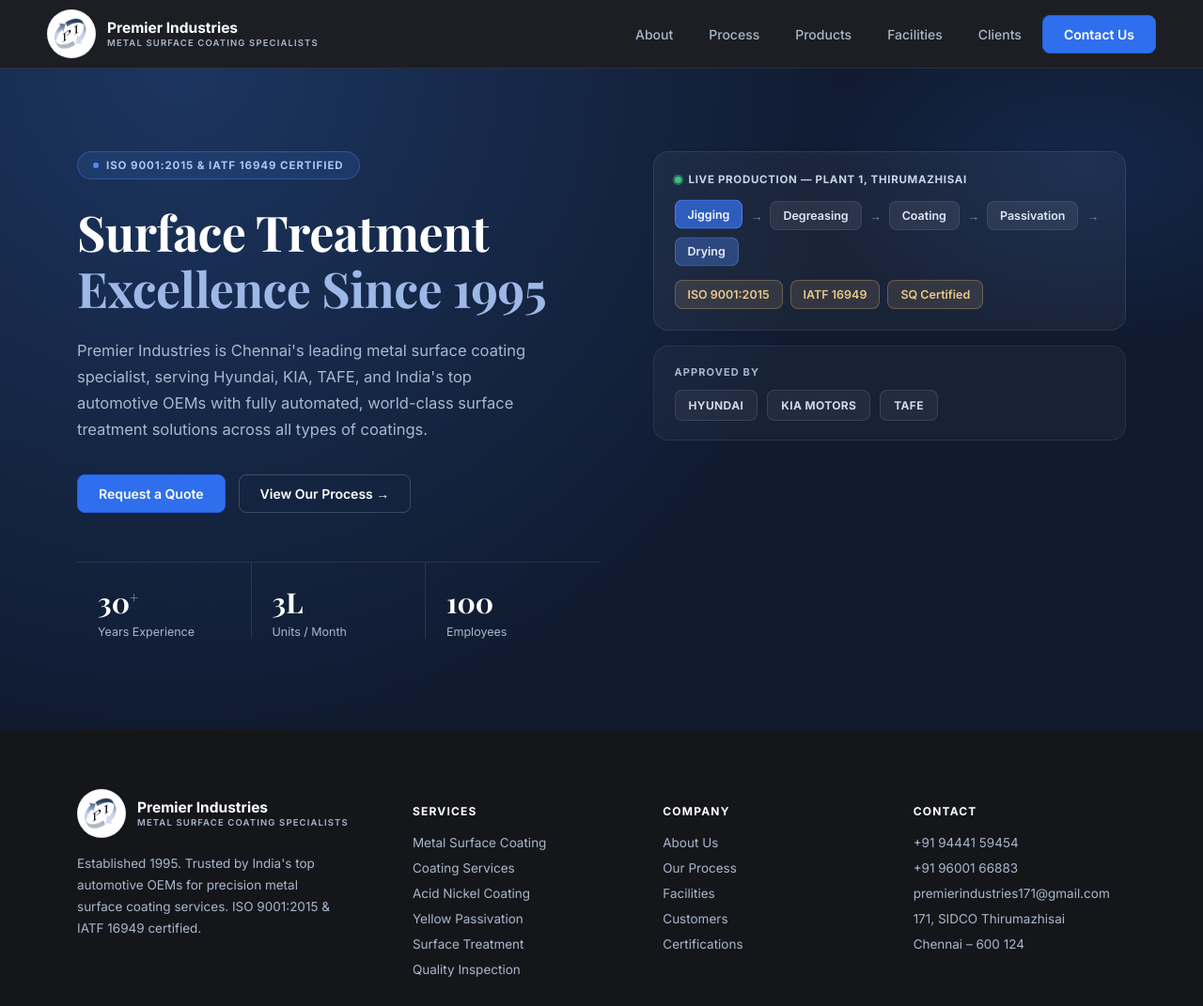
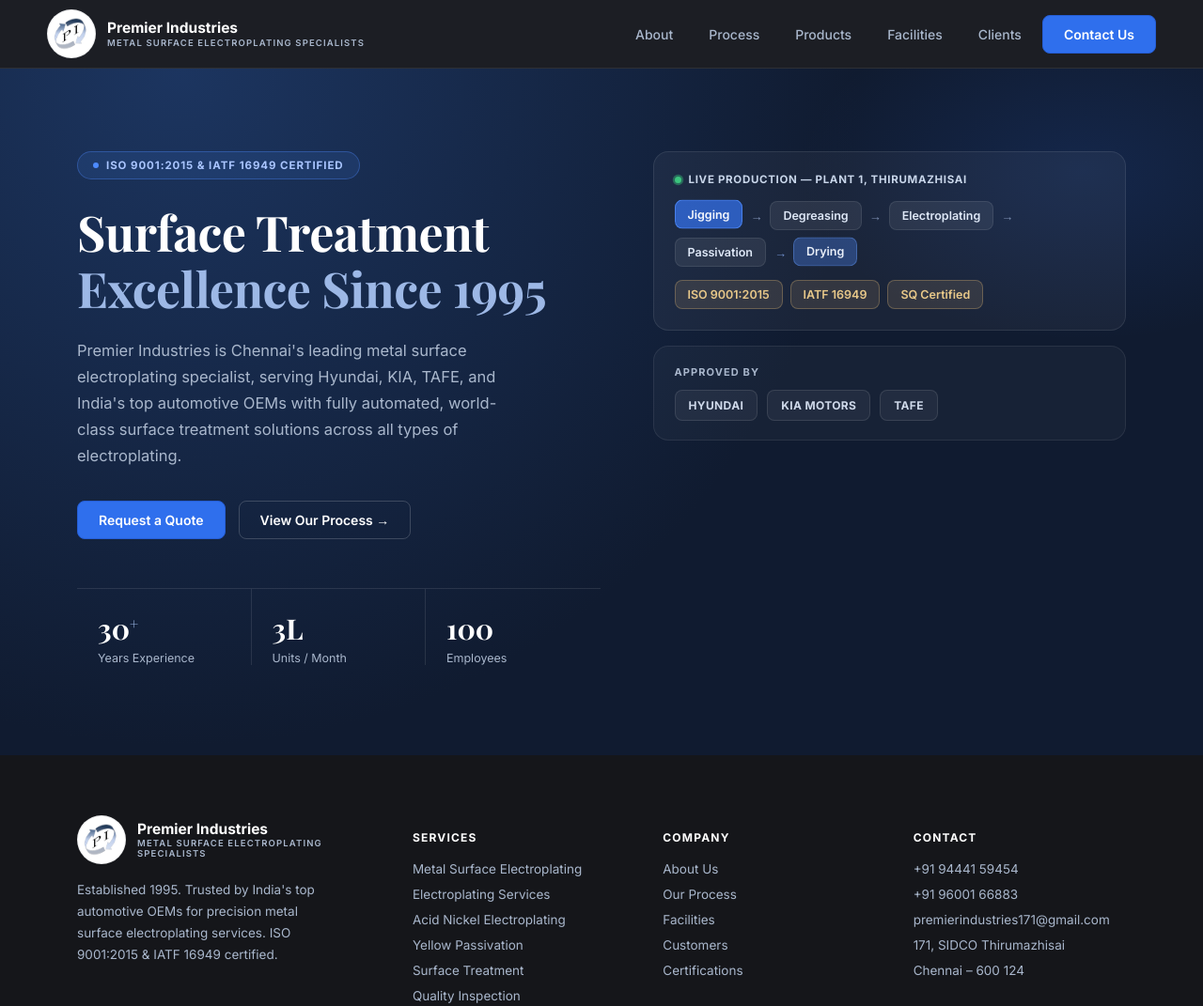
Before and after one commit to kushwanth2006/premier-industries, a plain HTML site: page Premier-Industries-Website/index.html in a window 1280 px wide. Shown: the top 1071 px of the page at 94% size. Drawn offline with nearby package versions, Linux system fonts and the light colour scheme.

Commit message:
Update index.html

```diff
--- a/Premier-Industries-Website/index.html
+++ b/Premier-Industries-Website/index.html
@@ -3,7 +3,7 @@
 <head>
 <meta charset="UTF-8">
 <meta name="viewport" content="width=device-width, initial-scale=1.0">
-<title>Premier Industries | Metal Surface Coating Specialists</title>
+<title>Premier Industries | Metal Surface Electroplating Specialists</title>
 <link rel="preconnect" href="https://fonts.googleapis.com">
 <link href="https://fonts.googleapis.com/css2?family=Playfair+Display:wght@500;600;700;800&family=Inter:wght@400;500;600;700&display=swap" rel="stylesheet">
 <link rel="stylesheet" href="style.css">
@@ -18,7 +18,7 @@
       <div class="logo-box"><img class="brand-logo" src="galary/logo.png" alt="Premier Industries logo"></div>
       <div class="brand-text">
         <div class="name">Premier Industries</div>
-        <div class="tag">METAL SURFACE COATING SPECIALISTS</div>
+        <div class="tag">METAL SURFACE ELECTROPLATING SPECIALISTS</div>
       </div>
     </div>
     <nav class="links" id="nav-links">
@@ -42,7 +42,7 @@
     <div>
       <div class="badge-pill hero-in hero-in-1">ISO 9001:2015 &amp; IATF 16949 Certified</div>
       <h1 class="hero-in hero-in-2">Surface Treatment <span class="accent">Excellence Since 1995</span></h1>
-      <p class="lead hero-in hero-in-3">Premier Industries is Chennai's leading metal surface coating specialist, serving Hyundai, KIA, TAFE, and India's top automotive OEMs with fully automated, world-class surface treatment solutions across all types of coatings.</p>
+      <p class="lead hero-in hero-in-3">Premier Industries is Chennai's leading metal surface electroplating specialist, serving Hyundai, KIA, TAFE, and India's top automotive OEMs with fully automated, world-class surface treatment solutions across all types of electroplating.</p>
       <div class="hero-ctas hero-in hero-in-4">
         <a href="#" class="btn btn-primary" onclick="showView('view-contact'); return false;">Request a Quote</a>
         <a href="#" class="btn btn-ghost-dark" onclick="showView('view-process'); return false;">View Our Process →</a>
@@ -60,7 +60,7 @@
         <div class="flow-row" id="hero-flow" onclick="showView('view-process')" style="cursor:pointer;" title="View our full process">
           <span class="chip">Jigging</span><span class="flow-arrow">→</span>
           <span class="chip">Degreasing</span><span class="flow-arrow">→</span>
-          <span class="chip">Coating</span><span class="flow-arrow">→</span>
+          <span class="chip">Electroplating</span><span class="flow-arrow">→</span>
           <span class="chip">Passivation</span><span class="flow-arrow">→</span>
           <span class="chip">Drying</span>
         </div>
@@ -97,27 +97,27 @@
     <div class="about-copy animate left">
       <div class="eyebrow">Our Story</div>
       <h2>Built on precision.<br>Grown on trust.</h2>
-      <p>Founded in 1995 as a small-scale partnership with metal coating lines, Premier Industries has evolved into a premier surface treatment company offering all types of metal surface coatings and serving the country's largest automotive OEMs. We upgraded to a fully automated coating line in October 2020.</p>
+      <p>Founded in 1995 as a small-scale partnership with metal electroplating lines, Premier Industries has evolved into a premier surface treatment company offering all types of metal surface electroplating and serving the country's largest automotive OEMs. We upgraded to a fully automated electroplating line in October 2020.</p>
       <ul class="timeline">
         <li class="tl-reveal">
           <div class="tl-year">95</div>
           <div class="tl-body">
             <div class="tl-date">1995</div>
-            <div class="tl-text">Established as a partnership unit with metal coating lines at Thirumazhisai SIDCO.</div>
+            <div class="tl-text">Established as a partnership unit with metal electroplating lines at Thirumazhisai SIDCO.</div>
           </div>
         </li>
         <li class="tl-reveal">
           <div class="tl-year">98</div>
           <div class="tl-body">
             <div class="tl-date">August 1998</div>
-            <div class="tl-text">Became sole supplier to Mando Automotive India Pvt. Ltd. for Caliper and Carrier coating — a relationship that continues to this day.</div>
+            <div class="tl-text">Became sole supplier to Mando Automotive India Pvt. Ltd. for Caliper and Carrier electroplating — a relationship that continues to this day.</div>
           </div>
         </li>
         <li class="tl-reveal">
           <div class="tl-year">20</div>
           <div class="tl-body">
             <div class="tl-date">October 2020</div>
-            <div class="tl-text">Upgraded to a fully automated coating line supported by Grauer &amp; Weil (India) Ltd., achieving zero breakdown performance.</div>
+            <div class="tl-text">Upgraded to a fully automated electroplating line supported by Grauer &amp; Weil (India) Ltd., achieving zero breakdown performance.</div>
           </div>
         </li>
       </ul>
@@ -137,7 +137,7 @@
       <div class="feature-card stagger">
         <div class="feature-icon">◔</div>
         <h3>25-Min Cycle</h3>
-        <p>Industry-leading 25-minute coating process time per 10,000-litre tank cycle.</p>
+        <p>Industry-leading 25-minute electroplating process time per 10,000-litre tank cycle.</p>
       </div>
       <div class="feature-card stagger">
         <div class="feature-icon">◎</div>
@@ -156,7 +156,7 @@
   <div class="container">
     <div class="process-head animate right">
       <div class="eyebrow on-dark">How We Work</div>
-      <h2>Coating Process Flow</h2>
+      <h2>Electroplating Process Flow</h2>
       <p>Our fully automated, 14-stage process ensures consistent plating quality across every batch with strict chemical monitoring and lab testing at each stage.</p>
     </div>
     <div class="process-grid">
@@ -164,7 +164,7 @@
       <div class="process-step stagger"><div class="pnum">02</div><h3>Soak Degreasing</h3><p>Oil and grease removal</p></div>
       <div class="process-step stagger"><div class="pnum">03</div><h3>Anodic Cleaning</h3><p>Electrochemical surface prep</p></div>
       <div class="process-step stagger"><div class="pnum">04</div><h3>Acid Pickling</h3><p>Oxide and scale removal</p></div>
-      <div class="process-step stagger"><div class="pnum">05</div><h3>Coating</h3><p>10,000L coating bath — 25 mins</p></div>
+      <div class="process-step stagger"><div class="pnum">05</div><h3>Electroplating</h3><p>10,000L electroplating bath — 25 mins</p></div>
       <div class="process-step stagger"><div class="pnum">06</div><h3>Bright Dipping</h3><p>Surface lustre enhancement</p></div>
       <div class="process-step stagger"><div class="pnum">07</div><h3>Yellow Passivation</h3><p>Corrosion resistance coating</p></div>
       <div class="process-step stagger"><div class="pnum">08</div><h3>Sealant &amp; Drying</h3><p>Hot-air oven finishing</p></div>
@@ -185,14 +185,14 @@
     <div class="products-head ">
       <div class="eyebrow">What We Plate</div>
       <h2>Automotive Components</h2>
-      <p>We specialize in all types of metal surface coatings for precision automotive components, serving brake system and chassis parts for India's leading OEM suppliers.</p>
+      <p>We specialize in all types of metal surface electroplating for precision automotive components, serving brake system and chassis parts for India's leading OEM suppliers.</p>
     </div>
     <div class="product-grid">
       <div class="product-card stagger">
         <div class="product-thumb"><img src="galary/caliper.jpeg" alt="Brake Caliper"></div>
         <div class="product-body">
           <h3>Brake Caliper</h3>
-          <p>High-precision caliper coating for hydraulic disc brake systems. Capacity: 3 Lakhs/month.</p>
+          <p>High-precision caliper electroplating for hydraulic disc brake systems. Capacity: 3 Lakhs/month.</p>
           <span class="tag-pill">3L units / month</span>
         </div>
       </div>
@@ -200,7 +200,7 @@
         <div class="product-thumb"><img src="galary/carrier.jpeg" alt="Brake Carrier"></div>
         <div class="product-body">
           <h3>Brake Carrier</h3>
-          <p>Structural carrier bracket coating for disc brake assembly mounting.</p>
+          <p>Structural carrier bracket electroplating for disc brake assembly mounting.</p>
           <span class="tag-pill">3L units / month</span>
         </div>
       </div>
@@ -208,7 +208,7 @@
         <div class="product-thumb"><img src="galary/wheel_wrench.jpeg" alt="Wheel Wrench"></div>
         <div class="product-body">
           <h3>Wheel Wrench</h3>
-          <p>Chrome-finish alternative coating for wheel change tools.</p>
+          <p>Chrome-finish alternative electroplating for wheel change tools.</p>
           <span class="tag-pill">Custom volumes</span>
         </div>
       </div>
@@ -224,7 +224,7 @@
         <div class="product-thumb"><img src="galary/bracket.jpeg" alt="Mounting Bracket"></div>
         <div class="product-body">
           <h3>Mounting Bracket</h3>
-          <p>Structural mounting bracket component finished with uniform coating for long-term corrosion protection.</p>
+          <p>Structural mounting bracket component finished with uniform electroplating for long-term corrosion protection.</p>
           <span class="tag-pill">Custom volumes</span>
         </div>
       </div>
@@ -256,7 +256,7 @@
         <div class="product-thumb"><img src="galary/rim_spacer.jpeg" alt="Rim Spacer"></div>
         <div class="product-body">
           <h3>Rim Spacer</h3>
-          <p>Precision-machined rim spacer with uniform coating for reliable wheel-mounting performance.</p>
+          <p>Precision-machined rim spacer with uniform electroplating for reliable wheel-mounting performance.</p>
           <span class="tag-pill">Custom volumes</span>
         </div>
       </div>
@@ -280,8 +280,8 @@
         <div class="facility-item">
           <div class="facility-icon">▦</div>
           <div>
-            <h3>Coating Bath — Automated Conveyor</h3>
-            <p>Two 10,000-litre coating tanks with automated GRAUER &amp; WEIL wagon conveyor system (1.5 ton each).</p>
+            <h3>Electroplating Bath — Automated Conveyor</h3>
+            <p>Two 10,000-litre electroplating tanks with automated GRAUER &amp; WEIL wagon conveyor system (1.5 ton each).</p>
           </div>
         </div>
         <div class="facility-item">
@@ -431,7 +431,7 @@
     <div class="contact-head">
       <div class="eyebrow">Get In Touch</div>
       <h2>Let's Work Together</h2>
-      <p>Looking for a reliable metal surface coating partner for your automotive supply chain? We'd love to discuss your requirements.</p>
+      <p>Looking for a reliable metal surface electroplating partner for your automotive supply chain? We'd love to discuss your requirements.</p>
     </div>
 
     <div class="contact-grid animate popup">
@@ -521,17 +521,17 @@
           <div class="logo-box"><img class="brand-logo" src="galary/logo.png" alt="Premier Industries logo"></div>
           <div class="brand-text">
             <div class="name">Premier Industries</div>
-            <div class="tag">METAL SURFACE COATING SPECIALISTS</div>
+            <div class="tag">METAL SURFACE ELECTROPLATING SPECIALISTS</div>
           </div>
         </div>
-        <p>Established 1995. Trusted by India's top automotive OEMs for precision metal surface coating services. ISO 9001:2015 &amp; IATF 16949 certified.</p>
+        <p>Established 1995. Trusted by India's top automotive OEMs for precision metal surface electroplating services. ISO 9001:2015 &amp; IATF 16949 certified.</p>
       </div>
       <div class="footer-col">
         <h4>Services</h4>
         <ul>
-          <li><a href="#" onclick="showView('view-products'); return false;">Metal Surface Coating</a></li>
-          <li><a href="#" onclick="showView('view-products'); return false;">Coating Services</a></li>
-          <li><a href="#" onclick="showView('view-products'); return false;">Acid Nickel Coating</a></li>
+          <li><a href="#" onclick="showView('view-products'); return false;">Metal Surface Electroplating</a></li>
+          <li><a href="#" onclick="showView('view-products'); return false;">Electroplating Services</a></li>
+          <li><a href="#" onclick="showView('view-products'); return false;">Acid Nickel Electroplating</a></li>
           <li><a href="#" onclick="showView('view-products'); return false;">Yellow Passivation</a></li>
           <li><a href="#" onclick="showView('view-process'); return false;">Surface Treatment</a></li>
           <li><a href="#" onclick="showView('view-facilities'); return false;">Quality Inspection</a></li>
```
